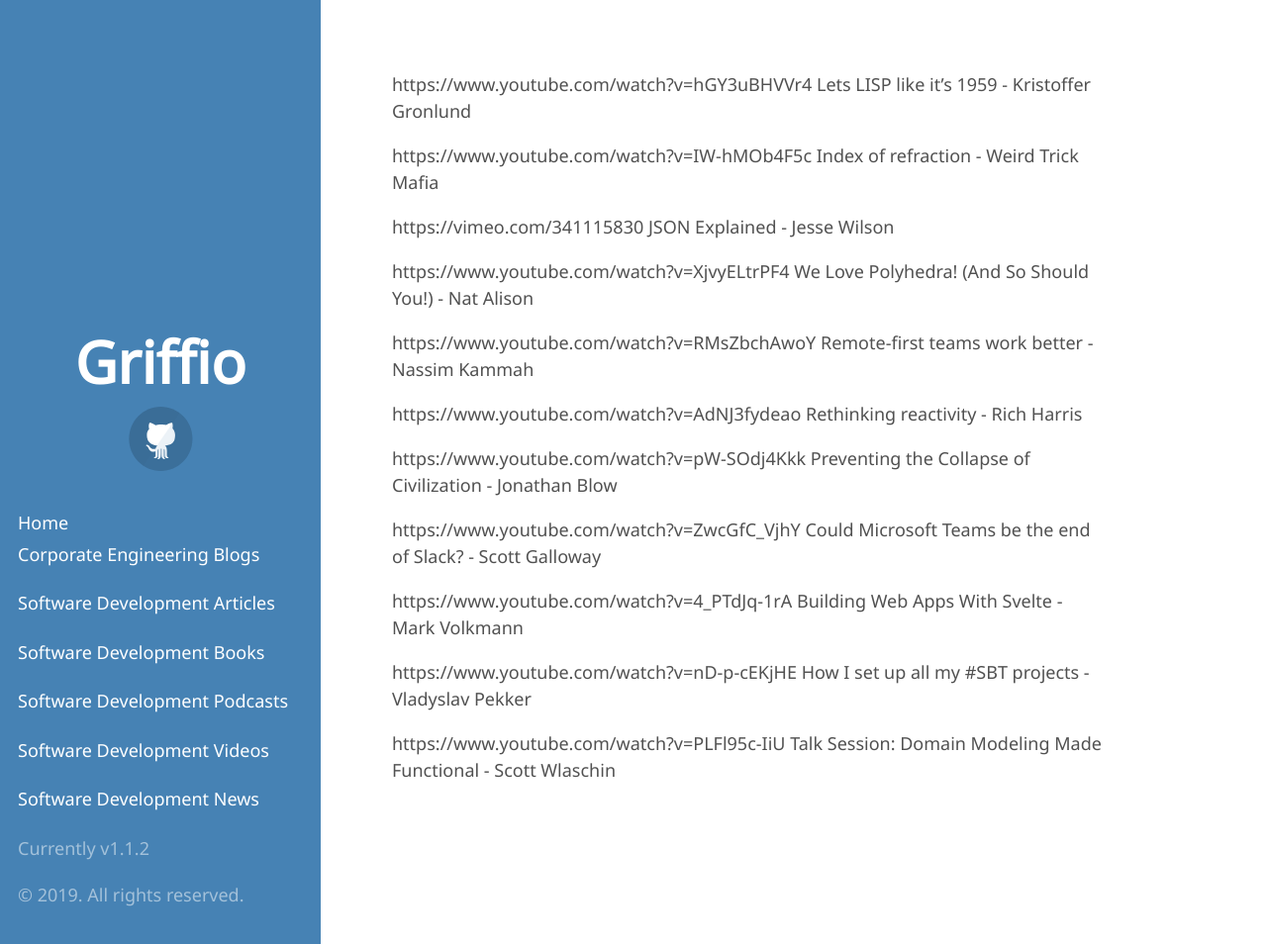
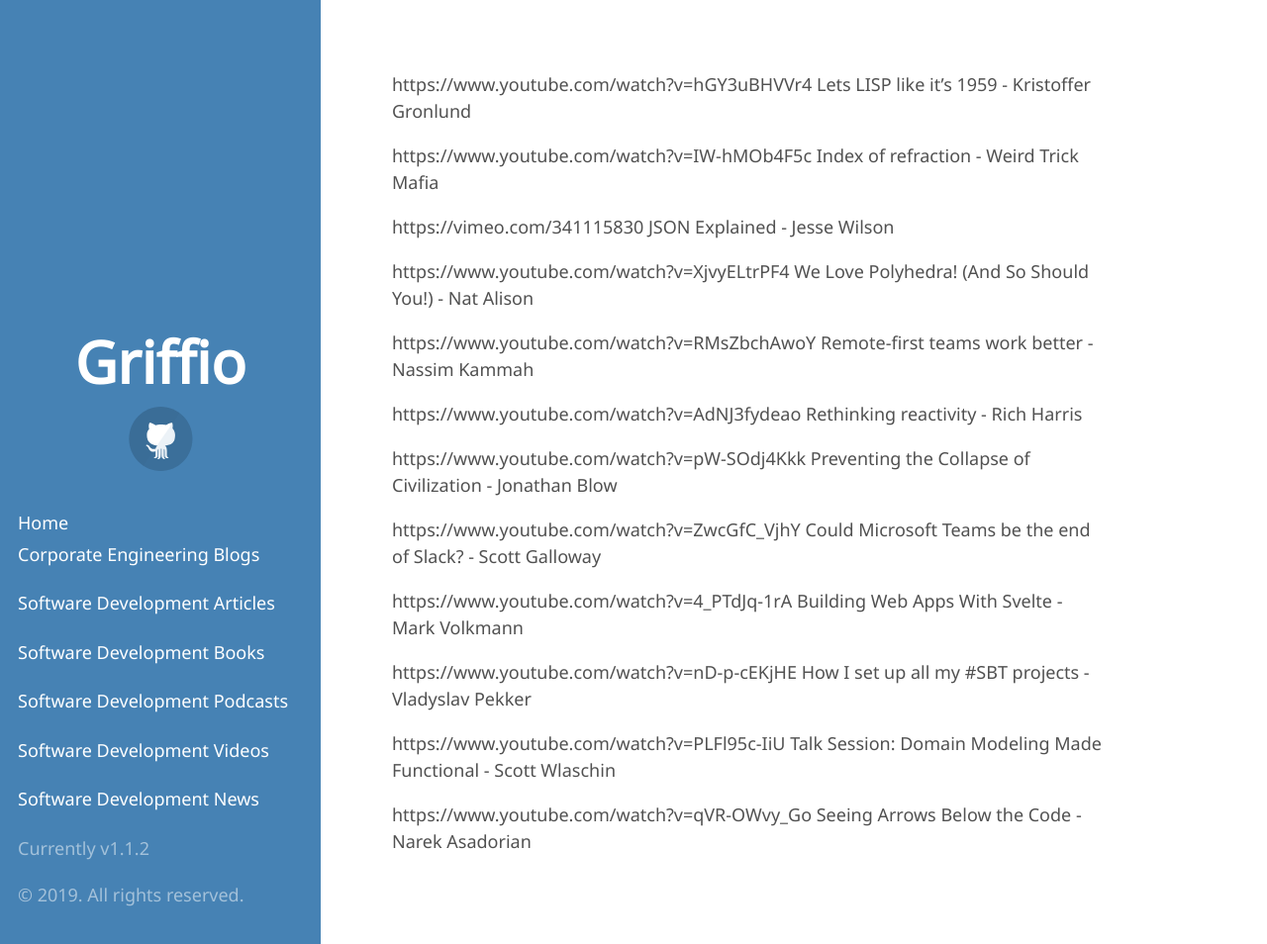
Before and after one commit to griffio/griffio.github.io, a Jekyll site: the page built from tech_talks_highlighted_2019.md, in a window 1280 px wide and 954 px high. Shown: the whole window at 99% size. Built offline with Jekyll 4.4.1, drawn with Linux system fonts in a browser that asks for light colours; some web fonts are replaced; our own code applies the rules of GitHub Pages for plain Markdown files.

Commit message:
Update tech_talks_highlighted_2019.md

```diff
--- a/tech_talks_highlighted_2019.md
+++ b/tech_talks_highlighted_2019.md
@@ -20,3 +20,5 @@
 https://www.youtube.com/watch?v=nD-p-cEKjHE How I set up all my #SBT projects - Vladyslav Pekker
 
 https://www.youtube.com/watch?v=PLFl95c-IiU Talk Session: Domain Modeling Made Functional - Scott Wlaschin
+
+https://www.youtube.com/watch?v=qVR-OWvy_Go Seeing Arrows Below the Code - Narek Asadorian
```
